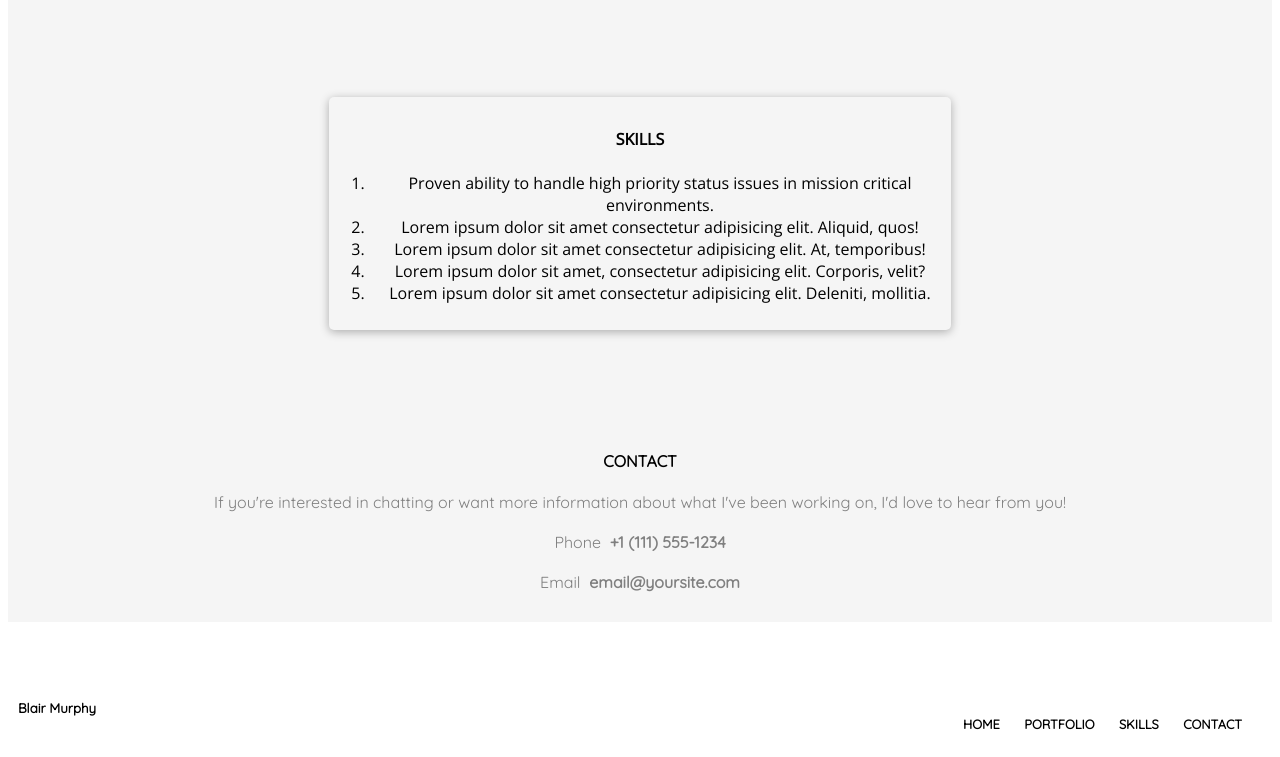
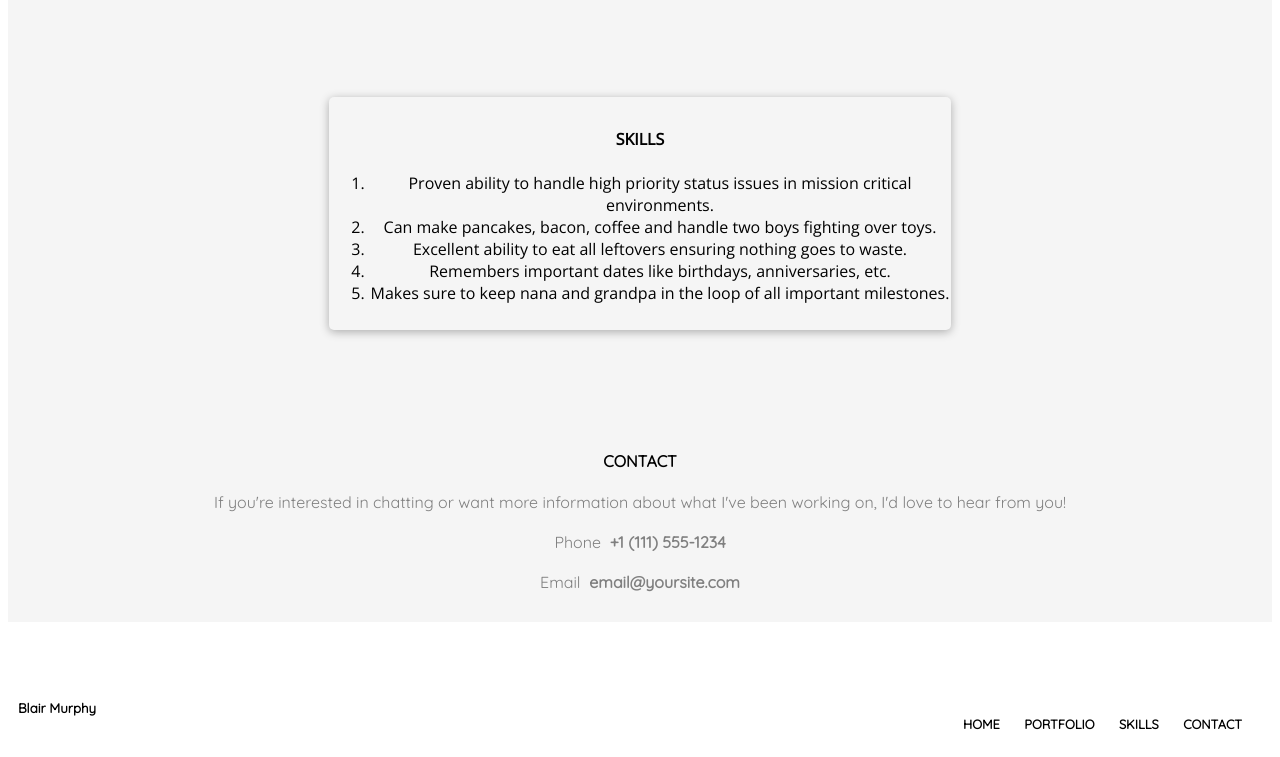
Before and after one commit to bomurf/techdegree-project-2, a plain HTML site: page index.html in a window 1280 px wide. Shown: the part 1324-2081 px from the top of the page. Drawn offline with nearby package versions, Linux system fonts and the light colour scheme.

Commit message:
Update index.html

```diff
--- a/index.html
+++ b/index.html
@@ -40,15 +40,14 @@
         />
         <p class="intro">
           Hi! I'm a front-end developer who loves responsive design and css. I
-        recently finished learning front-end wed development at Treehouse and am
-        excited to put all my skills to use!
+          recently finished learning front-end wed development at Treehouse and
+          am excited to put all my skills to use!
         </p>
       </section>
     </div>
 
     <main>
       <div class="main-container clearfix">
-        <section></section>
         <h4 id="portfolio">PORTFOLIO</h4>
 
         <div class="first col1 clearfix">
@@ -115,7 +114,6 @@
             Someone can enter in the numbers they want, and press the big blue
             button and get the result.
           </p>
-        </section>
         </div>
         <!-- Not sure I want an extra sectio at this point -->
         <div id="skills" class="clearfix">
@@ -127,20 +125,19 @@
                 critical environments.
               </li>
               <li>
-                Lorem ipsum dolor sit amet consectetur adipisicing elit.
-                Aliquid, quos!
+                Can make pancakes, bacon, coffee and handle two boys fighting
+                over toys.
               </li>
               <li>
-                Lorem ipsum dolor sit amet consectetur adipisicing elit. At,
-                temporibus!
+                Excellent ability to eat all leftovers ensuring nothing goes to
+                waste.
               </li>
               <li>
-                Lorem ipsum dolor sit amet, consectetur adipisicing elit.
-                Corporis, velit?
+                Remembers important dates like birthdays, anniversaries, etc.
               </li>
               <li>
-                Lorem ipsum dolor sit amet consectetur adipisicing elit.
-                Deleniti, mollitia.
+                Makes sure to keep nana and grandpa in the loop of all important
+                milestones.
               </li>
             </ol>
           </div>
```
Lines whose indentation alone changed are shown as unchanged.
